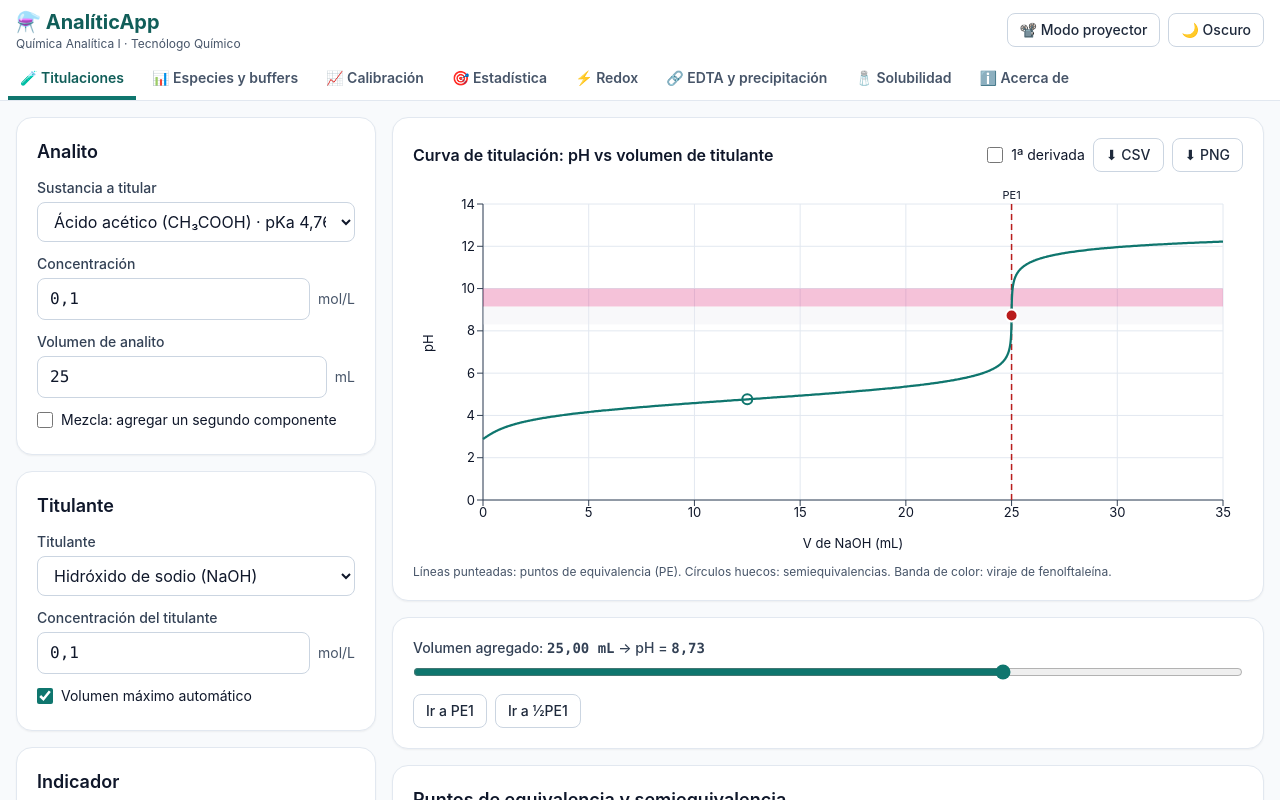
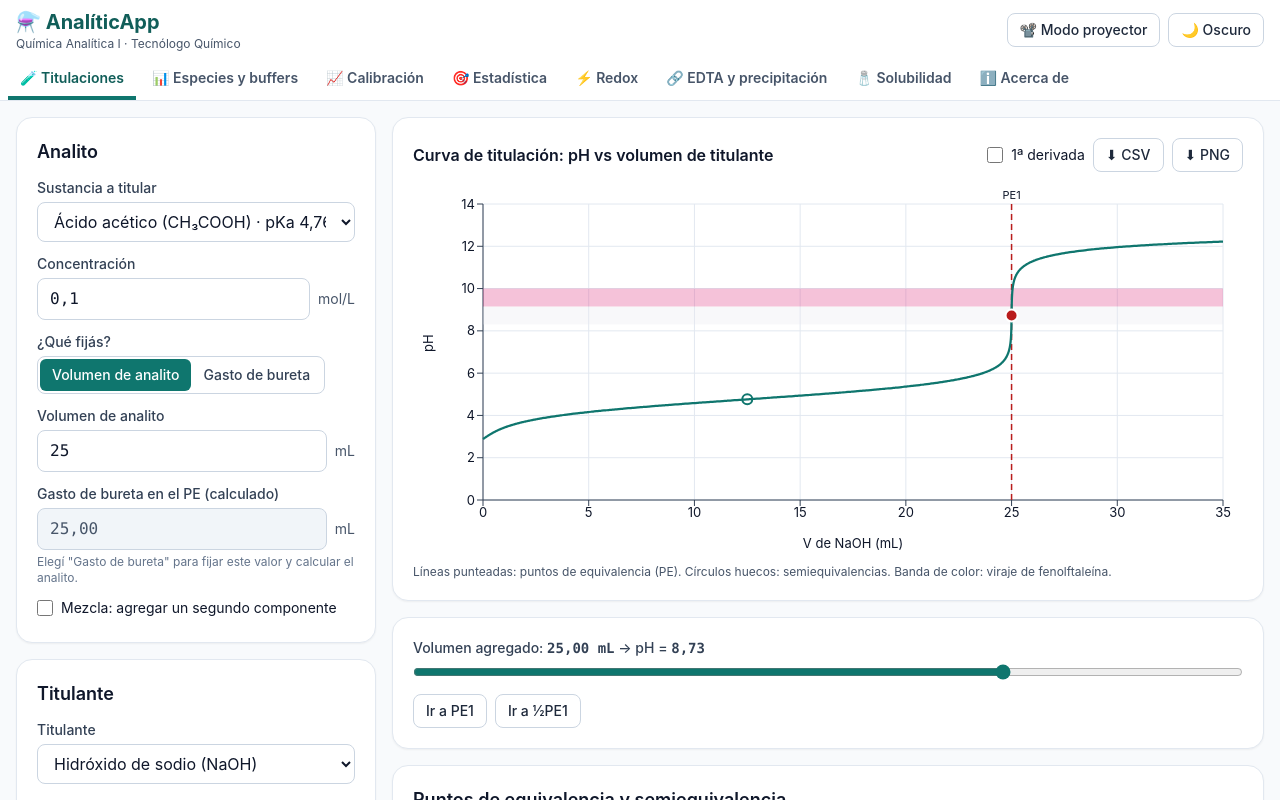
Before and after one commit to gamarrad93-ui/AnaliticAPP, a React (Vite) app: page / in a window 1280 px wide. Shown: the top 800 px of the page. Built offline with nearby package versions, Linux system fonts and the light colour scheme.

Commit message:
Titulaciones: fijar el gasto de bureta y calcular el volumen de analito (o viceversa)
Co-Authored-By: Claude Opus 5.5 <noreply@anthropic.com>
Claude-Session: https://claude.ai/code/session_01L3AUF9GVS2USUJHrx5cSaj

```diff
--- a/src/chem/acidbase/titration.ts
+++ b/src/chem/acidbase/titration.ts
@@ -93,6 +93,32 @@ function titratableSites(s: TitrationSetup, dir: Direction, names?: string[][]):
   // la base reacciona primero con el ácido más fuerte (pKa menor); el ácido con la base más fuerte
   sites.sort((a, b) => (dir === 'base' ? a.pKa - b.pKa : b.pKa - a.pKa));
   return sites;
+}
+
+/**
+ * Volúmenes de equivalencia estequiométricos (mL), sin calcular pH.
+ * Son proporcionales a Va: V_PEk = Va · (Σ mmol de sitios por mL de analito) / (n·C_t).
+ */
+export function stoichiometricEquivalences(s: TitrationSetup): number[] {
+  const dir = titrantDirection(s.titrant);
+  const tEq = s.titrant.kind === 'weak' ? 1 : s.titrant.n;
+  let cum = 0;
+  return titratableSites(s, dir).map((site) => {
+    cum += site.moles;
+    return cum / (s.titrant.C * tEq);
+  });
+}
+
+/**
+ * Cálculo inverso: ¿cuántos mL de analito hay que tomar para gastar `Vgasto` mL de titulante
+ * en el punto de equivalencia número `k` (1 = primero)? Como V_PE es proporcional a Va:
+ *   Va = Vgasto / (V_PEk con Va = 1 mL)
+ * Devuelve null si ese punto de equivalencia no existe.
+ */
+export function analyteVolumeForTitrantVolume(analyte: Component[], titrant: Component, Vgasto: number, k = 1): number | null {
+  const perMl = stoichiometricEquivalences({ analyte, Va: 1, titrant });
+  if (k < 1 || k > perMl.length || !(perMl[k - 1] > 0)) return null;
+  return Vgasto / perMl[k - 1];
 }
 
 export type Sharpness = 'nitido' | 'poco-nitido' | 'no-detectable';
--- a/src/ui/components/fields.tsx
+++ b/src/ui/components/fields.tsx
@@ -10,6 +10,8 @@ export function NumField(props: {
   hint?: ReactNode;
   placeholder?: string;
   className?: string;
+  /** campo bloqueado: muestra un valor calculado */
+  disabled?: boolean;
 }) {
   const id = useId();
   return (
@@ -22,7 +24,8 @@ export function NumField(props: {
           id={id}
           inputMode="decimal"
           autoComplete="off"
-          className={`input font-mono ${props.error ? 'input-error' : ''}`}
+          className={`input font-mono ${props.error ? 'input-error' : ''} ${props.disabled ? 'cursor-not-allowed bg-slate-100 text-slate-600 dark:bg-slate-800 dark:text-slate-300' : ''}`}
+          disabled={props.disabled}
           value={props.value}
           placeholder={props.placeholder}
           onChange={(e) => props.onChange(e.target.value)}
--- a/src/ui/tabs/TitrationTab.tsx
+++ b/src/ui/tabs/TitrationTab.tsx
@@ -10,10 +10,10 @@ import { getCompound, TITRANTS, type Compound } from '../../chem/data/acids';
 import { INDICATORS, getIndicator } from '../../chem/data/indicators';
 import { compoundToComponent, genericSpecies, parsePKaList, speciesNamesOf } from '../../chem/acidbase/fromLibrary';
 import { KW, alphas, netCharge, type Component, type ProticSystem } from '../../chem/acidbase/equilibrium';
-import { equivalencePoints, mixtureAt, pHAt, titrationCurve, type TitrationSetup } from '../../chem/acidbase/titration';
+import { analyteVolumeForTitrantVolume, equivalencePoints, mixtureAt, pHAt, stoichiometricEquivalences, titrationCurve, type TitrationSetup } from '../../chem/acidbase/titration';
 import { evaluateIndicator, type Verdict } from '../../chem/acidbase/indicatorCheck';
 import { fmtFixed, fmtSig, fmtTick, niceTicks, texNum } from '../../chem/numeric/format';
-import { Alert, NumField, SelectField, Stat, Toggle } from '../components/fields';
+import { Alert, NumField, Segmented, SelectField, Stat, Toggle } from '../components/fields';
 import { AnalyteSelect, CUSTOM_ACID, CUSTOM_BASE } from '../components/AnalyteSelect';
 import { ChartCard } from '../components/ChartCard';
 import { Procedure, type Step } from '../components/Procedure';
@@ -92,6 +92,10 @@ export default function TitrationTab() {
   const a2 = useAnalyte('HCl', '0,05');
   const [mix, setMix] = useState(false);
   const Va = useNum('25');
+  // ¿Qué fija el usuario? el volumen de analito (se calcula el gasto) o el gasto de bureta (se calcula el analito)
+  const [fixMode, setFixMode] = useState<'analito' | 'gasto'>('analito');
+  const Vg = useNum('8');
+  const [peRef, setPeRef] = useState(1);
   const [titrantId, setTitrantId] = useState('NaOH');
   const Ct = useNum('0,1');
   const [autoV, setAutoV] = useState(true);
@@ -102,29 +106,63 @@ export default function TitrationTab() {
   const pHendIn = useNum(fmtFixed((ind.low + ind.high) / 2, 2));
   const [sliderV, setSliderV] = useState<number | null>(null);
 
-  const VaErr = checkNum(Va.value, Va.raw, { positive: true, max: 10000 });
   const CtErr = checkNum(Ct.value, Ct.raw, { positive: true, max: 20 });
+  const titrant0 = getCompound(titrantId)!;
+
+  // Componentes del analito (independientes del volumen)
+  const comps = useMemo(() => {
+    const c: Component[] = [];
+    const names: string[][] = [];
+    if (a1.component) {
+      c.push(a1.component);
+      names.push(a1.names);
+    }
+    if (mix && a2.component) {
+      c.push(a2.component);
+      names.push(a2.names);
+    }
+    return c.length === (mix ? 2 : 1) ? { c, names } : null;
+  }, [a1.component, a2.component, mix, a1.names, a2.names]);
+
+  // Volúmenes de equivalencia por mL de analito (los PE son proporcionales a Va)
+  const perMl = useMemo(
+    () => (comps && Ct.value && !CtErr ? stoichiometricEquivalences({ analyte: comps.c, Va: 1, titrant: compoundToComponent(titrant0, Ct.value) }) : []),
+    [comps, Ct.value, CtErr, titrant0],
+  );
+  const k = Math.min(peRef, Math.max(1, perMl.length));
+  const VgErr = fixMode === 'gasto' ? checkNum(Vg.value, Vg.raw, { positive: true, max: 10000 }) : null;
+  const VaComputed =
+    fixMode === 'gasto' && !VgErr && Vg.value != null && comps && Ct.value && !CtErr
+      ? analyteVolumeForTitrantVolume(comps.c, compoundToComponent(titrant0, Ct.value), Vg.value, k)
+      : null;
+  const VaErr =
+    fixMode === 'analito'
+      ? checkNum(Va.value, Va.raw, { positive: true, max: 10000 })
+      : VaComputed != null && VaComputed > 10000
+        ? 'Haría falta más de 10 L de analito: revisá las concentraciones.'
+        : null;
+  const VaEff = fixMode === 'analito' ? Va.value : VaComputed;
+  const VgShown = fixMode === 'analito' && Va.value != null && perMl[k - 1] ? Va.value * perMl[k - 1] : null;
+
+  /** Al cambiar de modo, el valor calculado pasa a ser el valor escrito (así nada "salta"). */
+  const switchMode = (m: 'analito' | 'gasto') => {
+    if (m === fixMode) return;
+    if (m === 'gasto' && VgShown != null) Vg.setRaw(fmtTick(Number(VgShown.toPrecision(4))));
+    if (m === 'analito' && VaComputed != null) Va.setRaw(fmtTick(Number(VaComputed.toPrecision(4))));
+    setFixMode(m);
+    setSliderV(null);
+  };
   const VmaxErr = autoV ? null : checkNum(VmaxIn.value, VmaxIn.raw, { positive: true, max: 100000 });
   const pHendErr = checkNum(pHendIn.value, pHendIn.raw, { min: -1, max: 15 });
   const titrant = getCompound(titrantId)!;
 
   // --- armado del problema (se difiere para no trabar la escritura) ---
   const setupInput = useMemo(() => {
-    const comps: Component[] = [];
-    const names: string[][] = [];
-    if (a1.component) {
-      comps.push(a1.component);
-      names.push(a1.names);
-    }
-    if (mix && a2.component) {
-      comps.push(a2.component);
-      names.push(a2.names);
-    }
-    const ok = comps.length === (mix ? 2 : 1) && !VaErr && !CtErr && !VmaxErr && Va.value && Ct.value;
+    const ok = comps && !VaErr && !VgErr && !CtErr && !VmaxErr && VaEff && Ct.value;
     if (!ok) return null;
-    const s: TitrationSetup = { analyte: comps, Va: Va.value!, titrant: compoundToComponent(titrant, Ct.value!) };
-    return { s, names, VmaxManual: autoV ? null : VmaxIn.value };
-  }, [a1.component, a2.component, mix, Va.value, Ct.value, titrant, autoV, VmaxIn.value, VaErr, CtErr, VmaxErr, a1.names, a2.names]);
+    const s: TitrationSetup = { analyte: comps.c, Va: VaEff!, titrant: compoundToComponent(titrant, Ct.value!) };
+    return { s, names: comps.names, VmaxManual: autoV ? null : VmaxIn.value };
+  }, [comps, VaEff, Ct.value, titrant, autoV, VmaxIn.value, VaErr, VgErr, CtErr, VmaxErr]);
   const deferred = useDeferredValue(setupInput);
 
   const result = useMemo(() => {
@@ -141,7 +179,7 @@ export default function TitrationTab() {
   }, [deferred]);
 
   const ok = result && !('error' in result) ? result : null;
-  const V = ok ? Math.min(sliderV ?? ok.eqInfo.eq[0].V, ok.Vmax) : 0;
+  const V = ok ? Math.min(sliderV ?? ok.eqInfo.eq[Math.min(k, ok.eqInfo.eq.length) - 1].V, ok.Vmax) : 0;
   const pHV = ok ? pHAt(ok.s, V) : NaN;
 
   const selInd = useMemo(() => {
@@ -155,9 +193,25 @@ export default function TitrationTab() {
     pHendIn.setRaw(fmtFixed((i.low + i.high) / 2, 2));
   };
 
-  const steps = useMemo<Step[]>(() => (ok ? buildSteps(ok.s, V, pHV, ok.eqInfo, deferred!.names, titrant) : []), [ok, V, pHV, deferred, titrant]);
+  const steps = useMemo<Step[]>(() => {
+    if (!ok) return [];
+    const base = buildSteps(ok.s, V, pHV, ok.eqInfo, deferred!.names, titrant);
+    if (fixMode !== 'gasto' || Vg.value == null || !perMl[k - 1]) return base;
+    return [
+      {
+        title: `Volumen de analito para gastar ${fmtSig(Vg.value, 4)} mL en el PE${perMl.length > 1 ? k : ''}`,
+        text: 'Los volúmenes de equivalencia son proporcionales al volumen de analito (mmol de analito = C·Vₐ). Se calcula el gasto que daría 1 mL de analito y se despeja Vₐ.',
+        tex: [
+          `V_{PE${perMl.length > 1 ? k : ''}}\ \text{por mL de analito} = ${texNum(perMl[k - 1], 5)}\ \mathrm{mL/mL}`,
+          `V_a = \frac{V_{\text{gasto}}}{${texNum(perMl[k - 1], 5)}} = \frac{${texNum(Vg.value, 4)}}{${texNum(perMl[k - 1], 5)}} = ${texNum(ok.s.Va, 5)}\ \mathrm{mL}`,
+        ],
+      },
+      ...base,
+    ];
+  }, [ok, V, pHV, deferred, titrant, fixMode, Vg.value, perMl, k]);
 
-  const anyErr = a1.cErr || a1.pkaErr || (mix && (a2.cErr || a2.pkaErr)) || VaErr || CtErr || VmaxErr;
+  const anyErr = a1.cErr || a1.pkaErr || (mix && (a2.cErr || a2.pkaErr)) || VaErr || VgErr || CtErr || VmaxErr;
+  const gastoNoPE = fixMode === 'gasto' && comps && Ct.value && !CtErr && perMl.length === 0;
 
   return (
     <div className="grid gap-4 lg:grid-cols-[minmax(280px,360px)_1fr]">
@@ -166,7 +220,45 @@ export default function TitrationTab() {
         <section className="card space-y-3">
           <h2 className="card-title">Analito</h2>
           <AnalyteInputs a={a1} title="Sustancia a titular" />
-          <NumField label="Volumen de analito" value={Va.raw} onChange={Va.setRaw} unit="mL" error={VaErr} />
+          <div>
+            <span className="label">¿Qué fijás?</span>
+            <Segmented
+              ariaLabel="Qué volumen fijás"
+              value={fixMode}
+              onChange={switchMode}
+              options={[
+                { value: 'analito', label: 'Volumen de analito' },
+                { value: 'gasto', label: 'Gasto de bureta' },
+              ]}
+            />
+          </div>
+          <NumField
+            label={fixMode === 'analito' ? 'Volumen de analito' : 'Volumen de analito a tomar (calculado)'}
+            value={fixMode === 'analito' ? Va.raw : VaComputed != null ? fmtSig(VaComputed, 4) : '—'}
+            onChange={Va.setRaw}
+            unit="mL"
+            error={VaErr}
+            disabled={fixMode !== 'analito'}
+          />
+          <NumField
+            label={fixMode === 'gasto' ? `Gasto de bureta deseado (en el PE${perMl.length > 1 ? k : ''})` : `Gasto de bureta en el PE${perMl.length > 1 ? k : ''} (calculado)`}
+            value={fixMode === 'gasto' ? Vg.raw : VgShown != null ? fmtSig(VgShown, 4) : '—'}
+            onChange={Vg.setRaw}
+            unit="mL"
+            error={VgErr}
+            disabled={fixMode !== 'gasto'}
+            hint={fixMode === 'gasto' ? 'Ej.: 8 mL. La app calcula cuánto analito tomar para gastar eso en la bureta.' : 'Elegí "Gasto de bureta" para fijar este valor y calcular el analito.'}
+          />
+          {perMl.length > 1 && (
+            <SelectField
+              label="Punto de equivalencia de referencia"
+              value={String(k)}
+              onChange={(v) => setPeRef(Number(v))}
+              options={perMl.map((_, i) => ({ value: String(i + 1), label: `PE${i + 1}` }))}
+            />
+          )}
+          {gastoNoPE && <Alert kind="warn">Este titulante no reacciona con el analito: no se puede calcular el volumen.</Alert>}
+          {fixMode === 'gasto' && VaComputed != null && VaComputed < 2 && <Alert kind="warn">Menos de 2 mL de analito es difícil de medir con exactitud: conviene diluir el titulante o elegir un gasto mayor.</Alert>}
           <Toggle label="Mezcla: agregar un segundo componente" checked={mix} onChange={setMix} />
           {mix && <AnalyteInputs a={a2} title="Segundo componente" />}
         </section>
```
Also changed, not shown: 2 other files (tests, documents, lock files or other folders).
